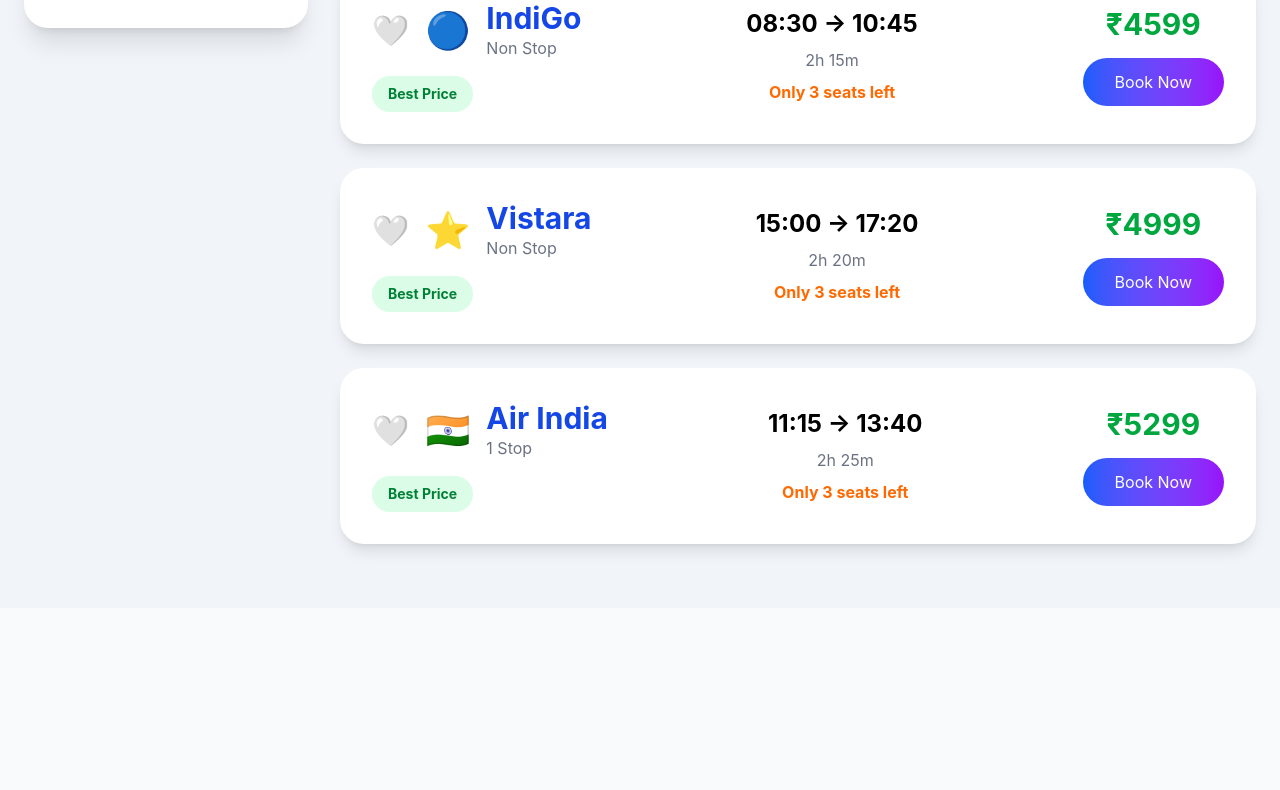
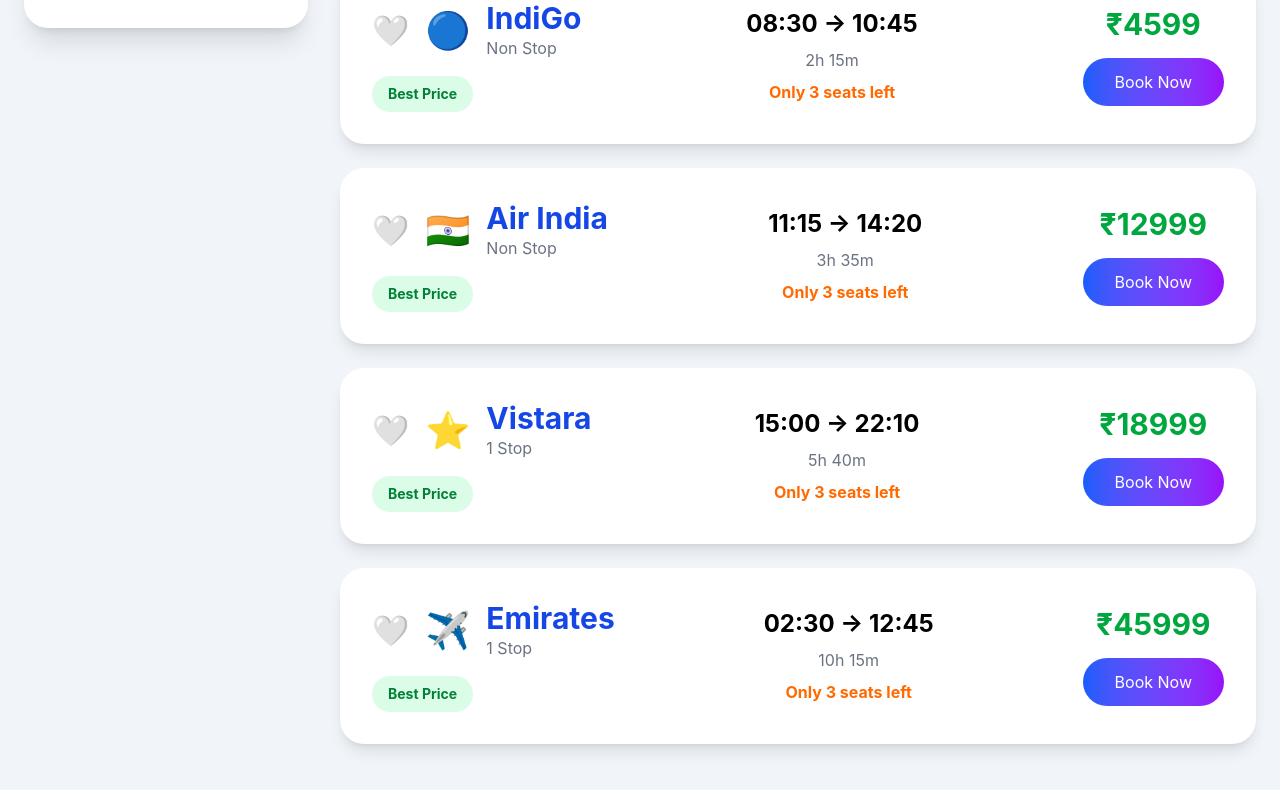
Before and after one commit to aryan20065-cloud/TripNexa, a React (Vite) app in the folder client/: page /flights in a window 1280 px wide. Shown: the part 934-1724 px from the top of the page. Before the commit the page ends 1542 px from the top, so only its background shows below. Built offline with nearby package versions, Linux system fonts and the light colour scheme.

Commit message:
Enhanced flight data with cities and international routes

```diff
--- /dev/null
+++ b/client/src/data/cities.js
@@ -0,0 +1,18 @@
+const cities = [
+  "Delhi, India",
+  "Mumbai, India",
+  "Bangalore, India",
+  "Chennai, India",
+  "Hyderabad, India",
+  "Goa, India",
+  "Kolkata, India",
+  "Dubai, UAE",
+  "Singapore",
+  "London, UK",
+  "New York, USA",
+  "Paris, France",
+  "Tokyo, Japan",
+  "Bali, Indonesia",
+];
+
+export default cities;
--- a/client/src/data/flights.js
+++ b/client/src/data/flights.js
@@ -2,46 +2,62 @@
   {
     id: 1,
     airline: "IndiGo",
-    from: "Delhi",
-    to: "Mumbai",
+    from: "Delhi, India",
+    to: "Mumbai, India",
     departure: "08:30",
     arrival: "10:45",
     duration: "2h 15m",
     stops: "Non Stop",
     price: 4599,
+    type: "Domestic",
   },
   {
     id: 2,
     airline: "Air India",
-    from: "Delhi",
-    to: "Bangalore",
+    from: "Delhi, India",
+    to: "Dubai, UAE",
     departure: "11:15",
-    arrival: "13:40",
-    duration: "2h 25m",
-    stops: "1 Stop",
-    price: 5299,
+    arrival: "14:20",
+    duration: "3h 35m",
+    stops: "Non Stop",
+    price: 12999,
+    type: "International",
   },
   {
     id: 3,
     airline: "Vistara",
-    from: "Delhi",
-    to: "Goa",
+    from: "Mumbai, India",
+    to: "Singapore",
     departure: "15:00",
-    arrival: "17:20",
-    duration: "2h 20m",
-    stops: "Non Stop",
-    price: 4999,
+    arrival: "22:10",
+    duration: "5h 40m",
+    stops: "1 Stop",
+    price: 18999,
+    type: "International",
   },
   {
     id: 4,
     airline: "Akasa Air",
-    from: "Mumbai",
-    to: "Chennai",
+    from: "Bangalore, India",
+    to: "Goa, India",
     departure: "18:00",
-    arrival: "20:15",
-    duration: "2h 15m",
+    arrival: "19:15",
+    duration: "1h 15m",
     stops: "Non Stop",
     price: 3899,
+    type: "Domestic",
+  },
+  {
+    id: 5,
+    airline: "Emirates",
+    from: "Delhi, India",
+    to: "London, UK",
+    departure: "02:30",
+    arrival: "12:45",
+    duration: "10h 15m",
+    stops: "1 Stop",
+    price: 45999,
+    type: "International",
   },
 ];
 
```
